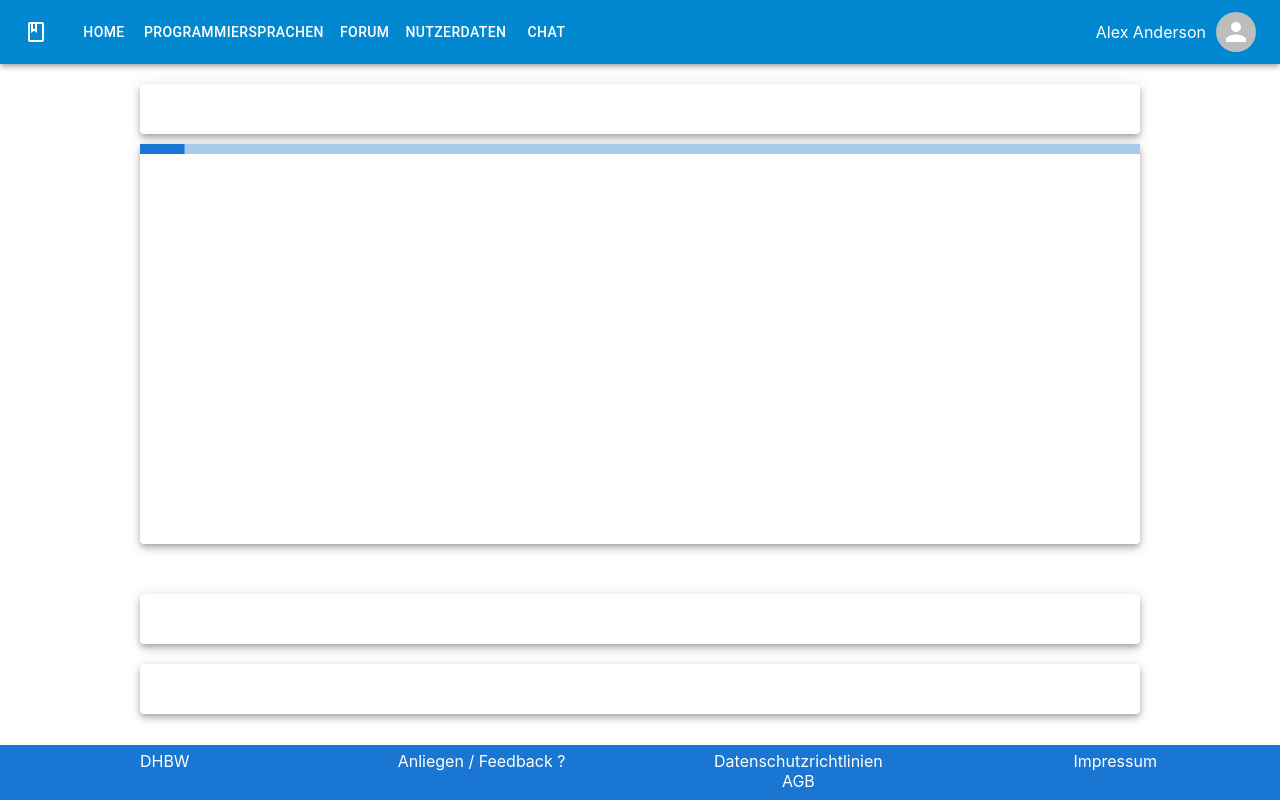
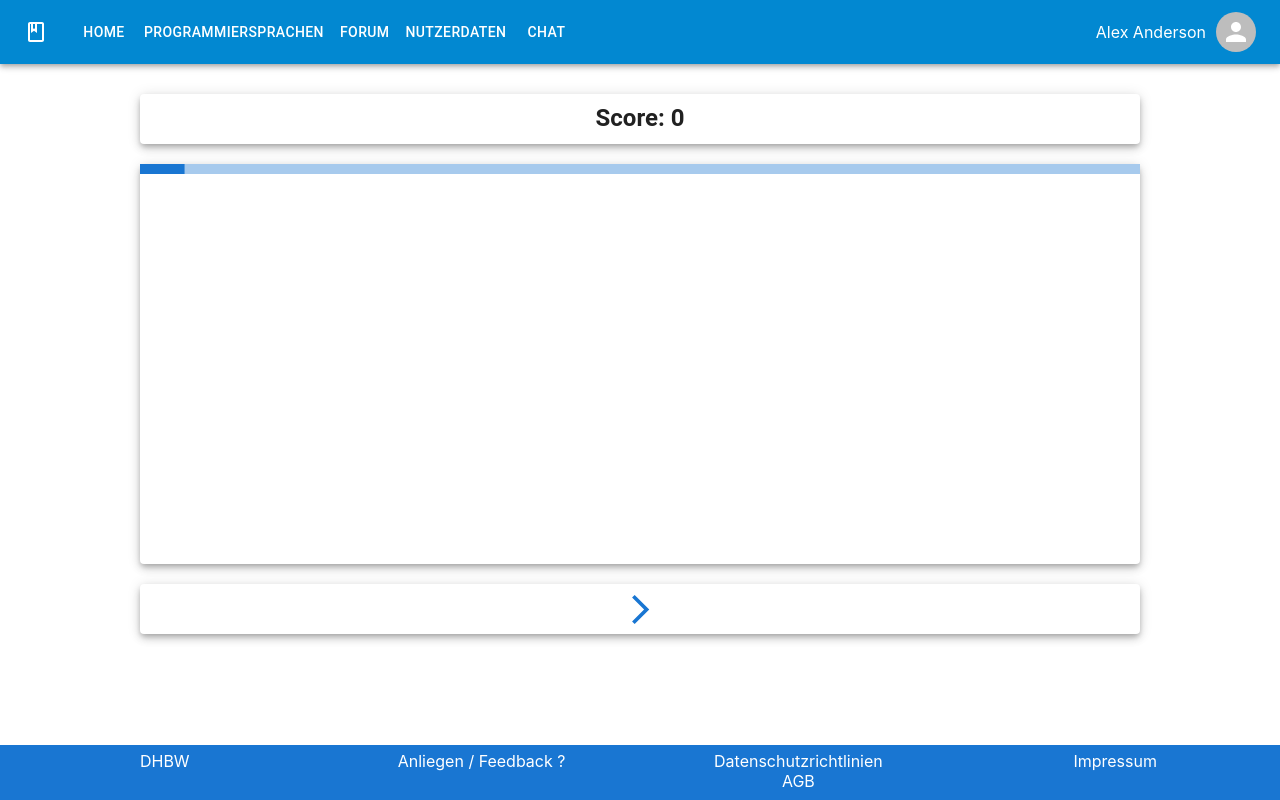
Before and after one commit to sakulklk/Lernmanagement, a Next.js app: page /home_challenges_time in a window 1280 px wide. Built offline with nearby package versions, Linux system fonts and the light colour scheme.

Commit message:
1 file modified

```diff
--- a/pages/home_challenges_time.js
+++ b/pages/home_challenges_time.js
@@ -5,8 +5,15 @@ import Paper from '@mui/material/Paper';
 import Box from '@mui/material/Box';
 import Grid from '@mui/material/Grid';
 import LinearProgress from '@mui/material/LinearProgress';
+import IconButton from '@mui/material/IconButton';
+import ArrowForwardIosIcon from '@mui/icons-material/ArrowForwardIos';
+import Typography from '@mui/material/Typography';
 
 export default function Test() {
+  let [score, setScore] = React.useState(0);
+  function handleClick() {
+    setScore(score + 1);
+  }
   const [progress, setProgress] = React.useState(0);
 
   React.useEffect(() => {
@@ -30,17 +37,23 @@ export default function Test() {
       <Paper
         elevation={5}
         style={{
-          margin: 'auto ',
-          marginTop: '20px',
+          margin: '30px auto 20px auto ',
+
           width: '1000px',
           height: '50px',
+          textAlign: 'center',
         }}
       >
-        {' '}
+        <Typography
+          variant="h5"
+          style={{ fontWeight: 'bold', padding: 'auto', lineHeight: '2' }}
+        >
+          Score: {score}
+        </Typography>
       </Paper>
       <Paper
         elevation={5}
-        style={{ margin: '10px auto', width: '1000px', height: '400px' }}
+        style={{ margin: ' auto', width: '1000px', height: '400px' }}
       >
         <LinearProgress
           variant="determinate"
@@ -52,21 +65,22 @@ export default function Test() {
         elevation={5}
         style={{
           margin: 'auto ',
-          marginTop: '50px',
-          width: '1000px',
-          height: '50px',
-        }}
-      ></Paper>
-      <Paper
-        elevation={5}
-        style={{
-          margin: 'auto ',
           marginTop: '20px',
           width: '1000px',
           height: '50px',
+          display: 'flex',
+          justifyContent: 'center',
         }}
       >
         {' '}
+        <IconButton
+          aria-label="ArrowForwardIosIcon"
+          color="primary"
+          size="large"
+          onClick={handleClick}
+        >
+          <ArrowForwardIosIcon fontSize="large" />
+        </IconButton>
       </Paper>
 
       <Footer></Footer>
```
